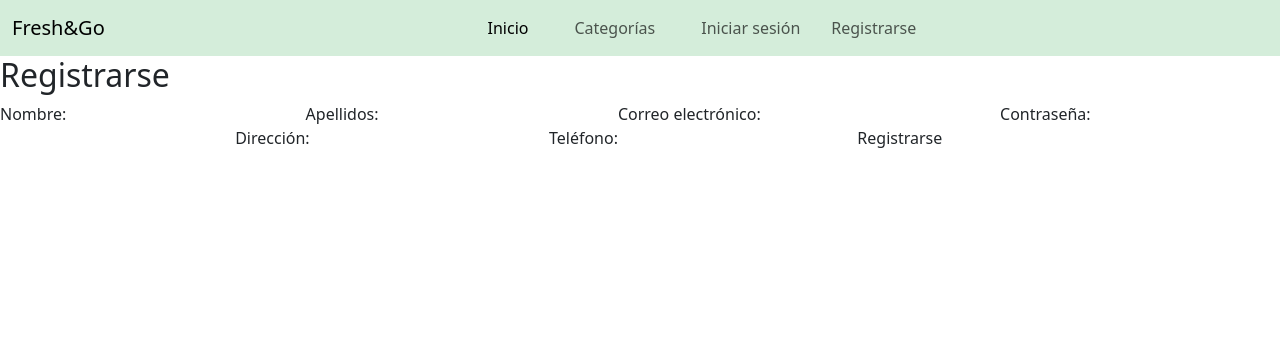
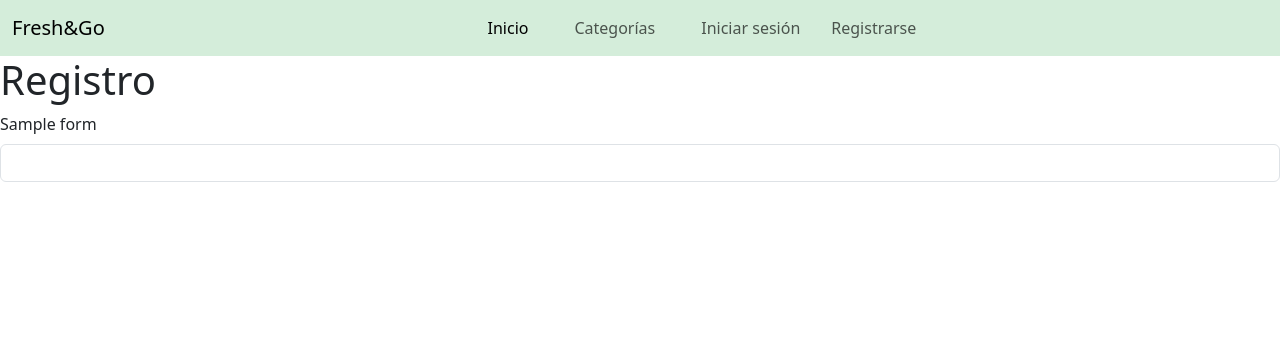
Before and after one commit to marinalp04/FreshGo, a Symfony app: template templates/registro/index.html.twig in a window 1280 px wide. Shown: the top 356 px of the page. Run offline with Twig, Linux system fonts and the light colour scheme; the template is opened without the code that fills it: most values are stand-ins (such as "Sample title", 1, 10 or a date in 2020); form fields are guessed from the names that the template uses; style sheets or scripts are compiled from the project's sources; some libraries are stand-ins or nearby versions.

Commit message:
feat(registro): validación de email duplicado y migración a formulario con Form Type

```diff
--- a/templates/registro/index.html.twig
+++ b/templates/registro/index.html.twig
@@ -3,26 +3,23 @@
 {% block title %}Registro{% endblock %}
 
 {% block content %}
-    <h2>Registrarse</h2>
-    <form method="post">
-        <label for="nombre">Nombre:</label>
-        <input type="text" name="nombre" required>
+    <h1>Registro</h1>
 
-        <label for="apellidos">Apellidos:</label>
-        <input type="text" name="apellidos" required>
+    {{ form_start(form) }}
 
-        <label for="email">Correo electrónico:</label>
-        <input type="email" name="email" required>
+    {# Mostrar errores generales del formulario #}
+    {{ form_errors(form) }}
 
-        <label for="contrasena">Contraseña:</label>
-        <input type="password" name="contrasena" required>
+    {% for field in form %}
+        {% if field.vars.name != '_token' and field.vars.name != 'submit' %}
+            <div class="form-group">
+                {{ form_label(field) }}
+                {{ form_widget(field) }}
+                {{ form_errors(field) }}
+            </div>
+        {% endif %}
+    {% endfor %}
 
-        <label for="direccion">Dirección:</label>
-        <input type="text" name="direccion" required>
 
-        <label for="telefono">Teléfono:</label>
-        <input type="text" name="telefono" required>
-
-        <button type="submit">Registrarse</button>
-    </form>
+    {{ form_end(form) }}
 {% endblock %}
```
Also changed, not shown: src/Controller/SecurityController.php (+13 -11 lines), src/Entity/Usuario.php (+6 -1 lines), src/Form/RegistrationType.php (added, +55 -0 lines).
